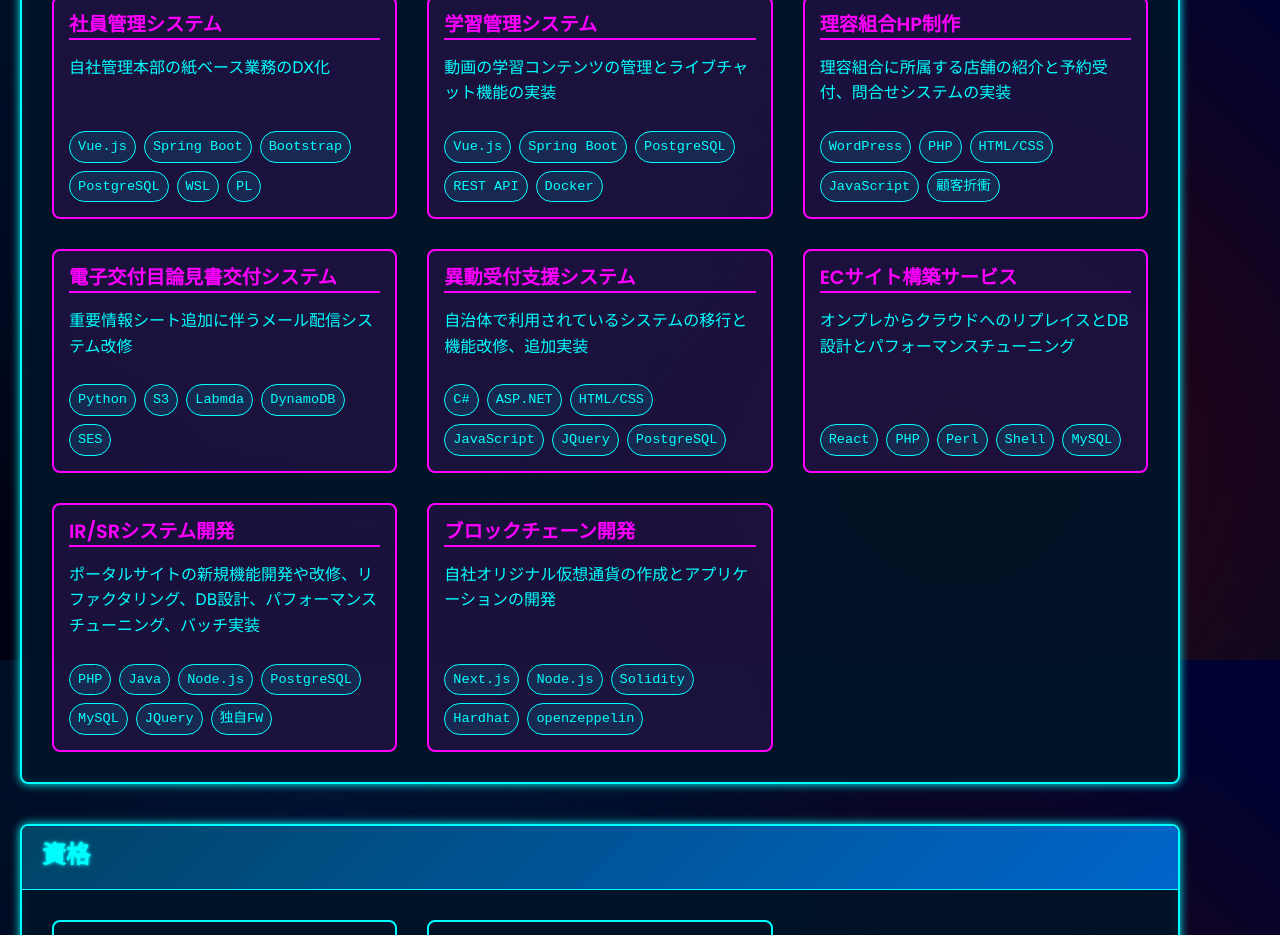
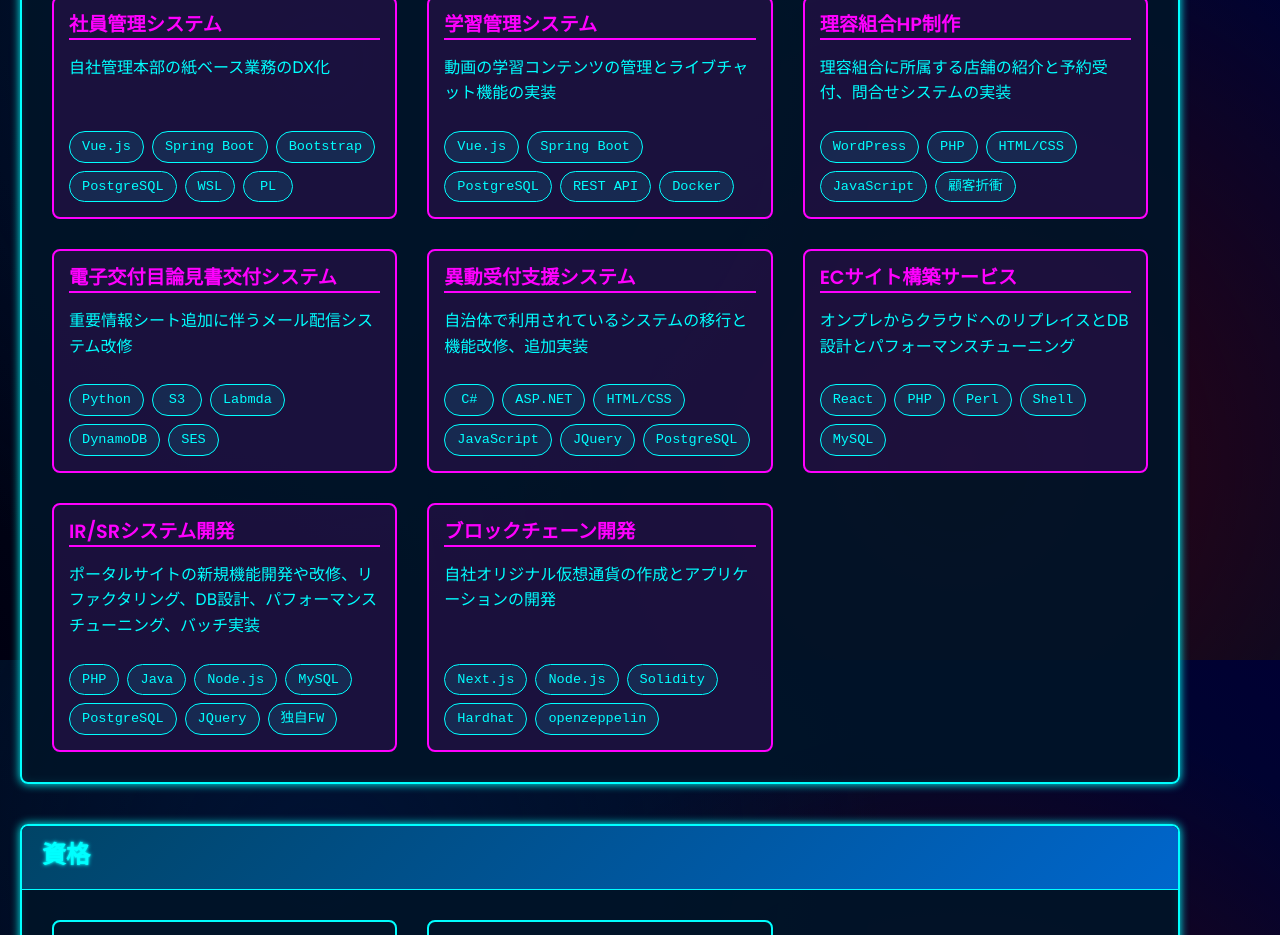
Before and after one commit to Ueno-Yuki/portfolio, a Next.js app: page / in a window 1280 px wide. Shown: the part 3340-4275 px from the top of the page. Built offline with nearby package versions, Linux system fonts and the light colour scheme; no server answers.

Commit message:
fix: ProjectセクションのUI改善 - タグをすべて楕円形に修正 - 技術スタックの並びを変更

```diff
--- a/src/constants/contents.ts
+++ b/src/constants/contents.ts
@@ -227,7 +227,7 @@ export const PROJECT = {
     {
       title: "IR/SRシステム開発",
       description: "ポータルサイトの新規機能開発や改修、リファクタリング、DB設計、パフォーマンスチューニング、バッチ実装",
-      techStack: ["PHP", "Java", "Node.js", "PostgreSQL", "MySQL", "JQuery", "独自FW"]
+      techStack: ["PHP", "Java", "Node.js", "MySQL", "PostgreSQL", "JQuery", "独自FW"]
     },
     {
       title: "ブロックチェーン開発",
--- a/src/styles/common/common.module.css
+++ b/src/styles/common/common.module.css
@@ -164,12 +164,15 @@
   font-size: 0.85rem;
   color: var(--neon-cyan);
   background: rgba(0, 255, 255, 0.1);
-  padding: 4px 8px;
+  padding: 4px 12px;
   border-radius: 25px;
   border: 1px solid var(--neon-cyan);
   transition: all 0.3s ease;
   white-space: nowrap;
   margin-top: auto;
+  min-width: 50px;
+  text-align: center;
+  display: inline-block;
 }
 
 .tag:hover {
```
